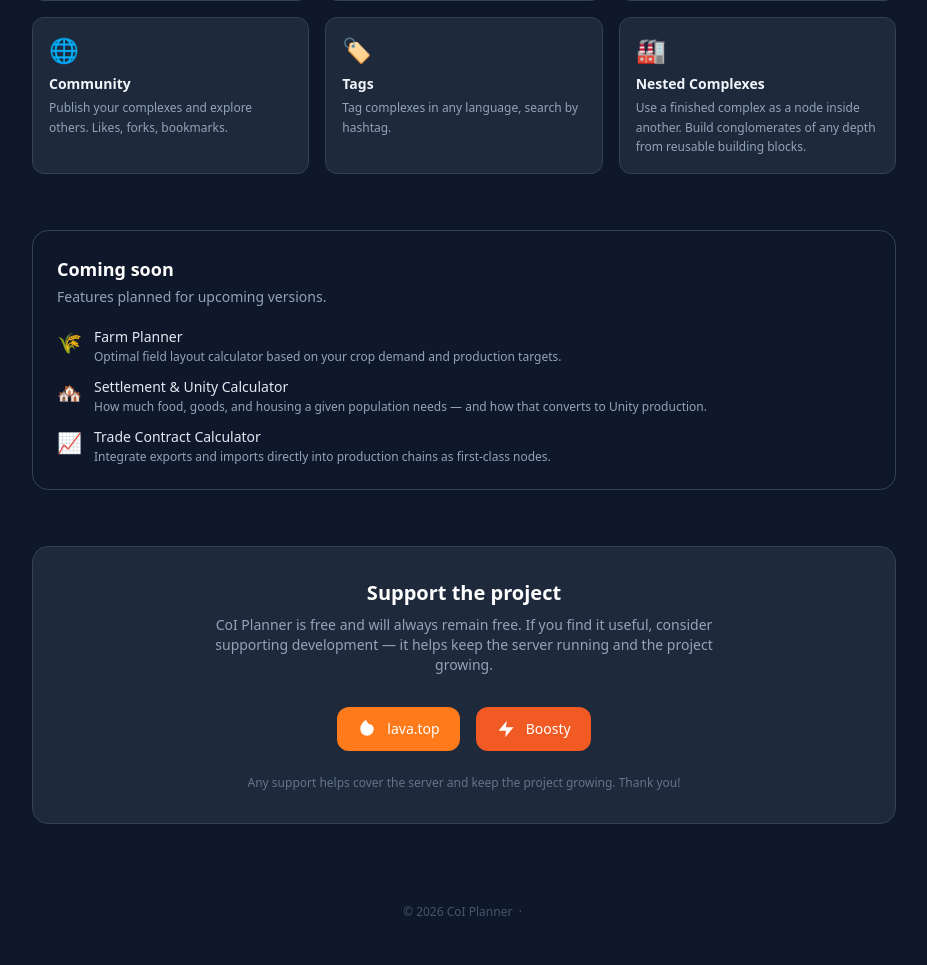
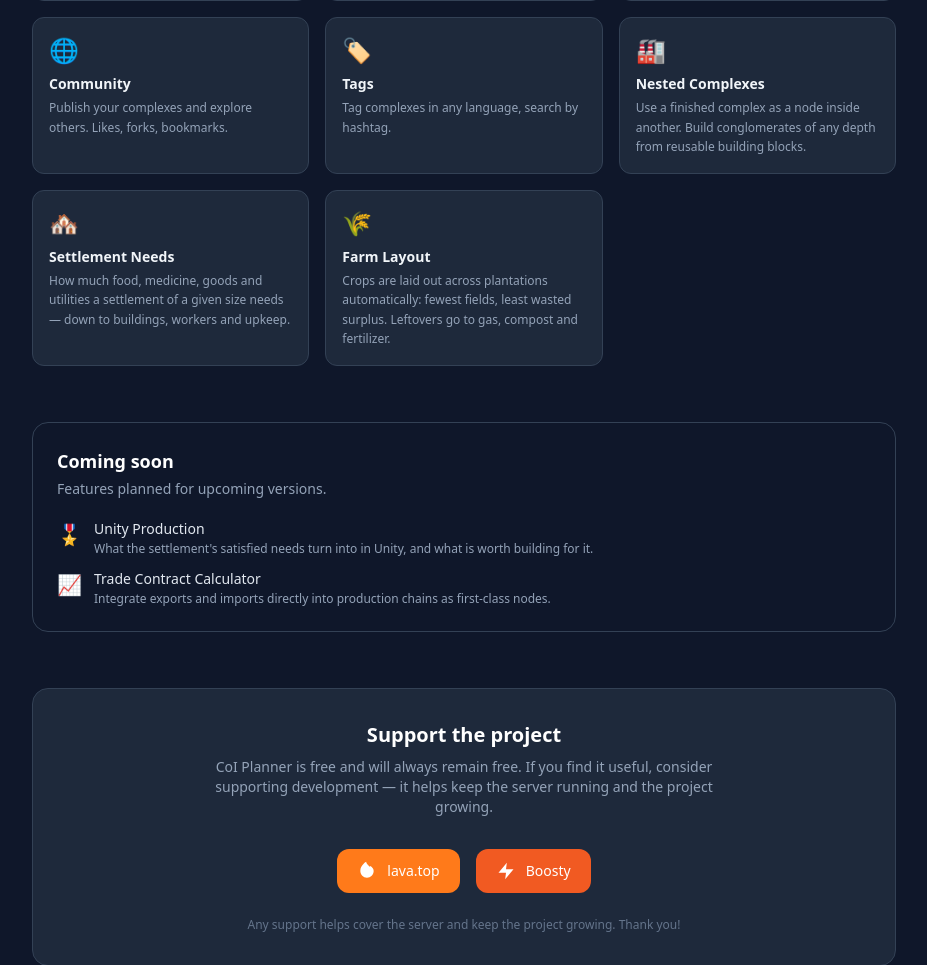
Before and after one commit to Burba-Vladimir/captain_of_industry_planner, a Python web app: template web_public/templates/about.html in a window 1280 px wide. Shown: the part 632-1597 px from the top of the page, without its empty margins (176-1103 px from the left). Before the commit the page ends 1548 px from the top, so only its background shows below. Run offline with Jinja, Linux system fonts and the light colour scheme; the template is opened without the code that fills it, so the values that code supplies are empty; some libraries are stand-ins or nearby versions.

Commit message:
docs(about): нужды поселения и раскладка полей — из планов в сделанное
Страница «Нужды поселения» вышла, вместе с ней автоматическая раскладка
культур по плантациям. Обе строки переезжают в список возможностей, а в
планах остаются производство Единства и калькулятор торговых контрактов.

Co-Authored-By: Claude Opus 5 <noreply@anthropic.com>

```diff
--- a/web_public/templates/about.html
+++ b/web_public/templates/about.html
@@ -79,6 +79,8 @@
         ('🌐', 'Сообщество', 'Публикуйте свои комплексы и изучайте чужие. Лайки, форки, закладки.'),
         ('🏷', 'Теги', 'Помечайте комплексы тегами на любом языке, ищите по хэштегу.'),
         ('🏭', 'Вложенные комплексы', 'Используйте готовый комплекс как узел внутри другого. Стройте конгломераты любой сложности из переиспользуемых блоков.'),
+        ('🏘', 'Нужды поселения', 'Сколько еды, медикаментов, товаров и коммунальных ресурсов нужно поселению заданного размера — вплоть до числа зданий, рабочих и запчастей.'),
+        ('🌾', 'Раскладка полей', 'Культуры расставляются по плантациям сами: минимум полей, минимум бесполезных излишков. Остатки уходят в газ, компост и удобрения.'),
       ] %}
       {% else %}
       {% set features = [
@@ -88,6 +90,8 @@
         ('🌐', 'Community', 'Publish your complexes and explore others. Likes, forks, bookmarks.'),
         ('🏷', 'Tags', 'Tag complexes in any language, search by hashtag.'),
         ('🏭', 'Nested Complexes', 'Use a finished complex as a node inside another. Build conglomerates of any depth from reusable building blocks.'),
+        ('🏘', 'Settlement Needs', 'How much food, medicine, goods and utilities a settlement of a given size needs — down to buildings, workers and upkeep.'),
+        ('🌾', 'Farm Layout', 'Crops are laid out across plantations automatically: fewest fields, least wasted surplus. Leftovers go to gas, compost and fertilizer.'),
       ] %}
       {% endif %}
 
@@ -111,17 +115,10 @@
       <p class="text-slate-400 text-sm mb-5">Функции, которые появятся в следующих версиях.</p>
       <ul class="space-y-3">
         <li class="flex items-start gap-3">
-          <span class="text-xl mt-0.5">🌾</span>
+          <span class="text-xl mt-0.5">🎖</span>
           <div>
-            <p class="text-sm font-medium text-slate-200">Рациональное планирование ферм</p>
-            <p class="text-xs text-slate-400 mt-0.5">Калькулятор оптимальной раскладки посевных площадей с учётом потребности в тех или иных культурах.</p>
-          </div>
-        </li>
-        <li class="flex items-start gap-3">
-          <span class="text-xl mt-0.5">🏘</span>
-          <div>
-            <p class="text-sm font-medium text-slate-200">Расчёт потребностей поселения и производства Единства</p>
-            <p class="text-xs text-slate-400 mt-0.5">Сколько еды, товаров и жилья нужно для заданного числа жителей, и как это конвертируется в Единство.</p>
+            <p class="text-sm font-medium text-slate-200">Производство Единства</p>
+            <p class="text-xs text-slate-400 mt-0.5">Во что закрытые потребности поселения превращаются в Единстве и что выгоднее строить ради него.</p>
           </div>
         </li>
         <li class="flex items-start gap-3">
@@ -137,17 +134,10 @@
       <p class="text-slate-400 text-sm mb-5">Features planned for upcoming versions.</p>
       <ul class="space-y-3">
         <li class="flex items-start gap-3">
-          <span class="text-xl mt-0.5">🌾</span>
+          <span class="text-xl mt-0.5">🎖</span>
           <div>
-            <p class="text-sm font-medium text-slate-200">Farm Planner</p>
-            <p class="text-xs text-slate-400 mt-0.5">Optimal field layout calculator based on your crop demand and production targets.</p>
-          </div>
-        </li>
-        <li class="flex items-start gap-3">
-          <span class="text-xl mt-0.5">🏘</span>
-          <div>
-            <p class="text-sm font-medium text-slate-200">Settlement &amp; Unity Calculator</p>
-            <p class="text-xs text-slate-400 mt-0.5">How much food, goods, and housing a given population needs — and how that converts to Unity production.</p>
+            <p class="text-sm font-medium text-slate-200">Unity Production</p>
+            <p class="text-xs text-slate-400 mt-0.5">What the settlement's satisfied needs turn into in Unity, and what is worth building for it.</p>
           </div>
         </li>
         <li class="flex items-start gap-3">
```
